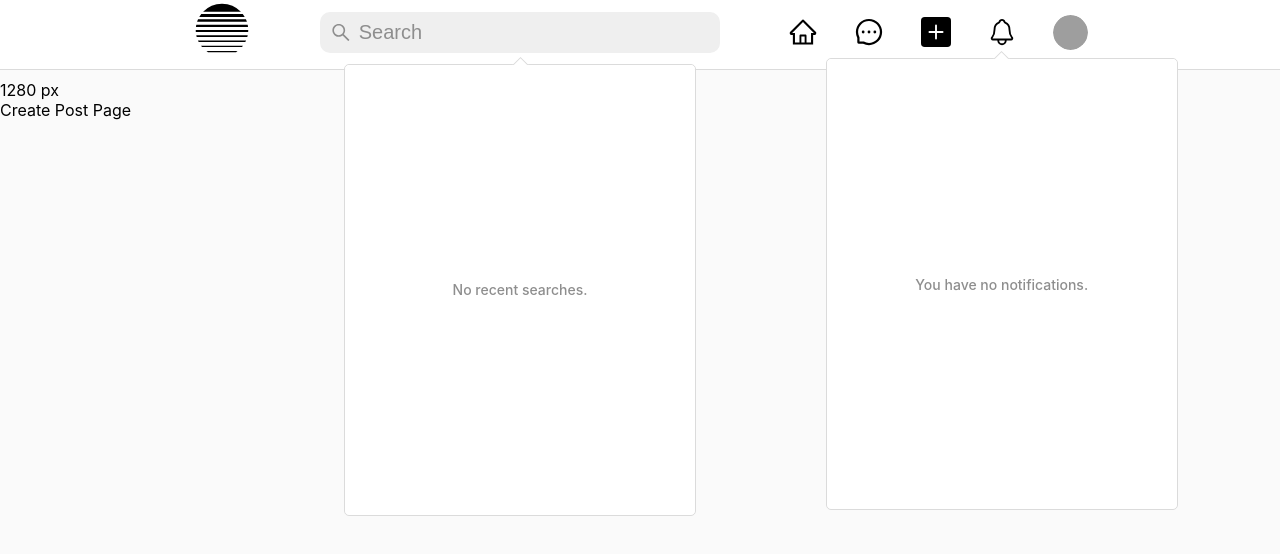
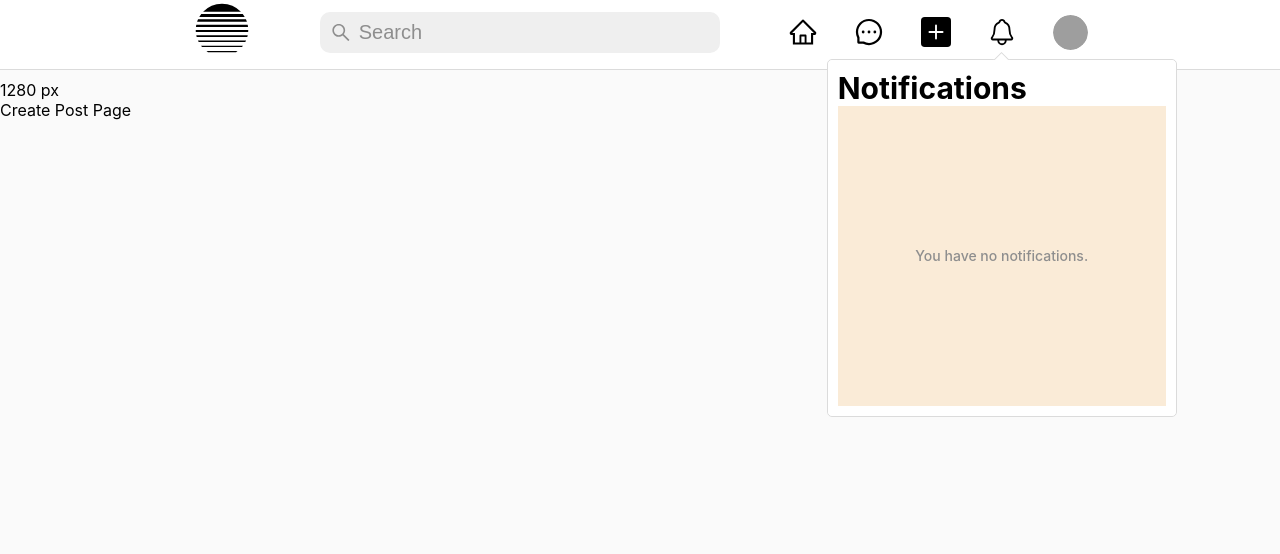
Before and after one commit to ethanledev/my_social_media, a Next.js app: page /account/create-post in a window 1280 px wide. Shown: the top 554 px of the page. Built offline with nearby package versions, Linux system fonts and the light colour scheme; grey boxes are pictures that could not be loaded.

Commit message:
style empty notifications component

```diff
--- a/components/elements/EmptyDropdown/EmptyDropdown.module.css
+++ b/components/elements/EmptyDropdown/EmptyDropdown.module.css
@@ -1,10 +1,10 @@
 .container {
-  width: 350px;
-  height: 450px;
+  height: 300px;
   display: flex;
   justify-content: center;
   align-items: center;
   font-size: 14px;
   font-weight: 500;
   color: var(--input-placeholder-gray);
+  background-color: antiquewhite;
 }
--- a/components/elements/NavLinks/NavLinks.utils.js
+++ b/components/elements/NavLinks/NavLinks.utils.js
@@ -5,7 +5,7 @@ import { getProfileIcon } from "../../../utils";
 import DropdownContainer from "../DropdownContainer/DropdownContainer";
 import { toggleDropdown } from "../../../redux/dropdown/dropdown.actions";
 import ProfileDropdown from "../ProfileDropdown/ProfileDropdown";
-import NotificationsDropdown from "../NotificationsDropdown/NotificationsDropdown";
+import Notifications from "../Notifications/Notifications";
 
 import styles from "./NavLinks.module.css";
 
@@ -54,11 +54,7 @@ const generateDesktopNavLinks = (currentPath, dropdown, dispatch) => {
         <DropdownContainer
           topOffset={buttonType === "profile" ? "100%" : "70%"}
         >
-          {buttonType === "profile" ? (
-            <ProfileDropdown />
-          ) : (
-            <NotificationsDropdown />
-          )}
+          {buttonType === "profile" ? <ProfileDropdown /> : <Notifications />}
         </DropdownContainer>
       );
     }
@@ -82,11 +78,7 @@ const generateDesktopNavLinks = (currentPath, dropdown, dispatch) => {
         }
       </div>
       {getDropdownContainer("notifications")}
-      {
-        <DropdownContainer topOffset="70%">
-          <NotificationsDropdown />
-        </DropdownContainer>
-      }
+      {currentPath !== "/account/notifications" && <Notifications />}
     </div>
   );
 
--- /dev/null
+++ b/components/elements/Notifications/Notifications.js
@@ -0,0 +1,31 @@
+import { useRouter } from "next/router";
+import EmptyDropdown from "../EmptyDropdown/EmptyDropdown";
+
+import styles from "./Notifications.module.css";
+
+const isEmpty = true;
+
+const Notifications = () => {
+  const router = useRouter();
+  const { pathname } = router;
+  const isDropdown = pathname !== "/account/notifications";
+  const dropdownStyles = isDropdown ? styles.dropdown : null;
+
+  const renderDropdownItems = () => {
+    if (isEmpty) {
+      return <EmptyDropdown message="You have no notifications." />;
+    }
+  };
+
+  return (
+    <div className={`${styles.container} ${dropdownStyles}`}>
+      {isDropdown && <div className="triangleIndicator"></div>}
+      <div className={styles.body}>
+        <h1 className={styles.title}>Notifications</h1>
+        {renderDropdownItems()}
+      </div>
+    </div>
+  );
+};
+
+export default Notifications;
--- /dev/null
+++ b/components/elements/Notifications/Notifications.module.css
@@ -0,0 +1,31 @@
+.body {
+  background-color: white;
+  border-radius: 5px;
+  z-index: 2;
+  width: 100%;
+  padding: 10px;
+  display: flex;
+  flex-direction: column;
+}
+
+.container {
+  background-color: white;
+  margin: 0 auto;
+  border: 1px solid var(--border-gray);
+  width: 700px;
+  border-radius: 5px;
+  display: flex;
+  flex-direction: column;
+  align-items: center;
+}
+
+.container.dropdown {
+  width: 350px;
+  position: absolute;
+  top: 85%;
+}
+
+.title {
+  font-size: 30px;
+  margin: 0;
+}
--- a/components/elements/NotificationsDropdown/NotificationsDropdown.js
+++ /dev/null
@@ -1,15 +0,0 @@
-import EmptyDropdown from "../EmptyDropdown/EmptyDropdown";
-
-const isEmpty = true;
-
-const NotificationsDropdown = () => {
-  const renderDropdownItems = () => {
-    if (isEmpty) {
-      return <EmptyDropdown message="You have no notifications." />;
-    }
-  };
-
-  return renderDropdownItems();
-};
-
-export default NotificationsDropdown;
--- a/components/elements/SearchBar/SearchBar.js
+++ b/components/elements/SearchBar/SearchBar.js
@@ -4,7 +4,7 @@ import { TiDelete as DeleteButton } from "react-icons/ti";
 import { useDispatch } from "react-redux";
 
 import DropdownContainer from "../DropdownContainer/DropdownContainer";
-import SearchDropdown from "../SearchDropdown/SearchDropdown";
+import Searches from "../Searches/Searches";
 import { toggleDropdown } from "../../../redux/dropdown/dropdown.actions";
 
 import styles from "./SearchBar.module.css";
@@ -52,12 +52,9 @@ const SearchBar = () => {
       </div>
       {isInputFocused && (
         <DropdownContainer topOffset="42px">
-          <SearchDropdown />
+          <Searches />
         </DropdownContainer>
       )}
-      <DropdownContainer topOffset="42px">
-        <SearchDropdown />
-      </DropdownContainer>
     </div>
   );
 };
--- a/components/elements/SearchDropdown/SearchDropdown.js
+++ b/components/elements/Searches/Searches.js
@@ -2,7 +2,7 @@ import EmptyDropdown from "../EmptyDropdown/EmptyDropdown";
 
 const isEmpty = true;
 
-const SearchDropdown = () => {
+const Searches = () => {
   const renderDropdownItems = () => {
     if (isEmpty) {
       return <EmptyDropdown message="No recent searches." />;
@@ -12,4 +12,4 @@ const SearchDropdown = () => {
   return renderDropdownItems();
 };
 
-export default SearchDropdown;
+export default Searches;
--- a/components/pages/NotificationsPage/NotificationsPage.js
+++ b/components/pages/NotificationsPage/NotificationsPage.js
@@ -1,3 +1,5 @@
-const NotificationsPage = () => <div>Notifications Page</div>;
+import Notifications from "../../elements/Notifications/Notifications";
+
+const NotificationsPage = () => <Notifications />;
 
 export default NotificationsPage;
--- a/components/pages/SearchPage/SearchPage.js
+++ b/components/pages/SearchPage/SearchPage.js
@@ -1,3 +1,5 @@
-const SearchPage = () => <div>Search Page</div>;
+import Searches from "../../elements/Searches/Searches";
+
+const SearchPage = () => <Searches />;
 
 export default SearchPage;
--- a/styles/globals.css
+++ b/styles/globals.css
@@ -56,6 +56,17 @@ input {
   visibility: visible;
 }
 
+.triangleIndicator {
+  width: 15px;
+  height: 15px;
+  position: absolute;
+  top: -5px;
+  transform: rotate(45deg);
+  z-index: 1;
+  border: 1px solid var(--border-gray);
+  background-color: white;
+}
+
 :root {
   --border-gray: #dbdbdb;
   --background-gray: #fafafa;
--- a/utils/index.js
+++ b/utils/index.js
@@ -75,4 +75,4 @@ export const navLinkIcons = {
   },
 };
 
-export const mobileOnlyPaths = ["/account/notifications", "/explore/search"];
+export const mobileOnlyPaths = ["/explore/search"];
```
